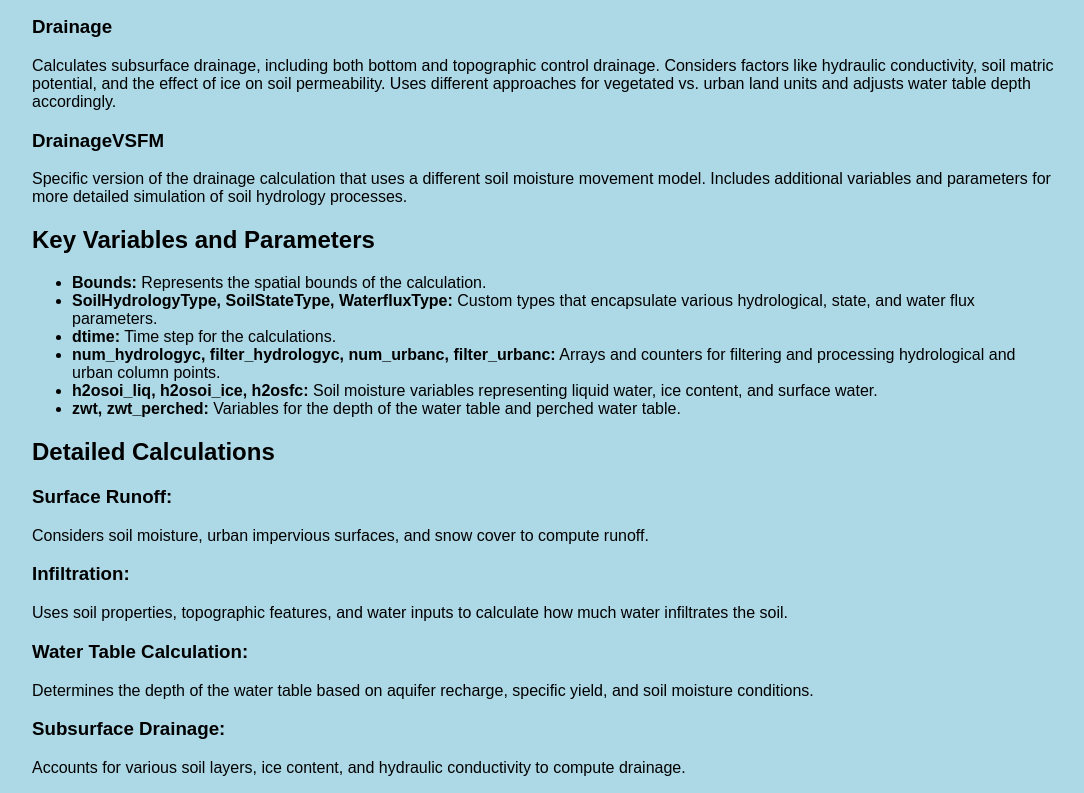
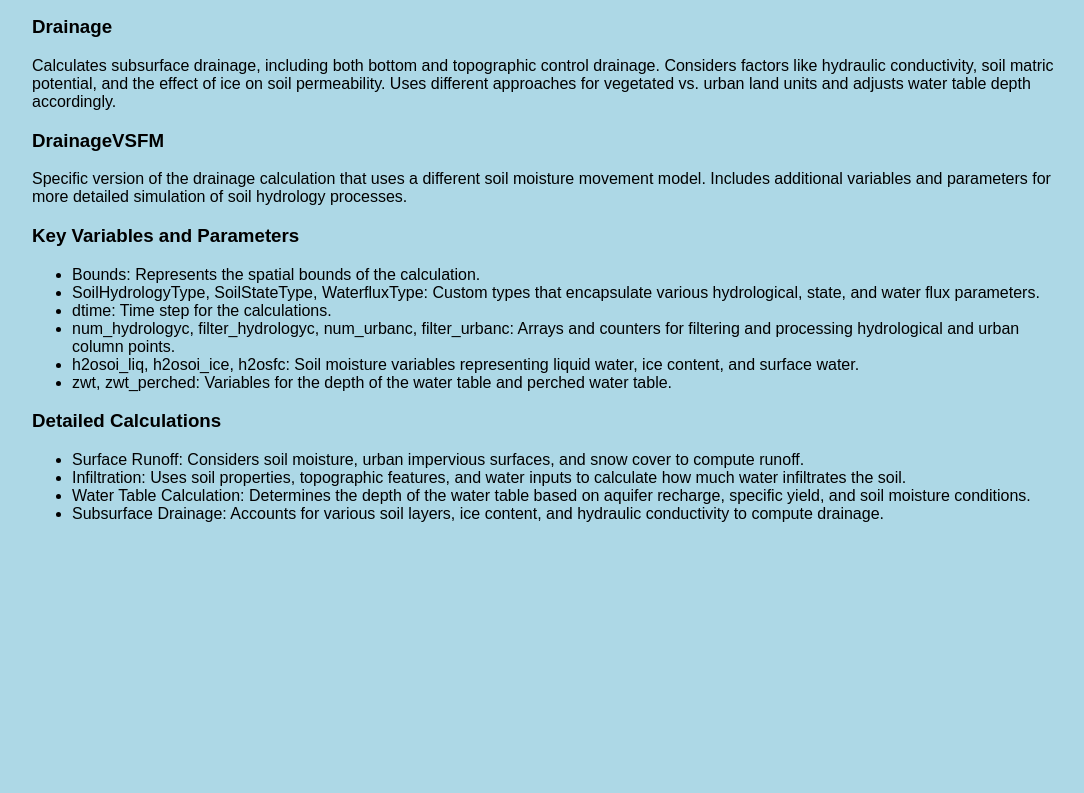
Before and after one commit to gutabeshu/gutawaqbeshu.github.io, a plain HTML site: page blog/posts/post1.html in a window 1280 px wide. Shown: the part 594-1387 px from the top of the page, without its empty margins (96-1180 px from the left). After the commit the page ends 1133 px from the top, so only its background shows below. Drawn offline with Linux system fonts and the light colour scheme; files that its build step writes are made by us from their sources.

Commit message:
Update post1.html

```diff
--- a/blog/posts/post1.html
+++ b/blog/posts/post1.html
@@ -42,32 +42,36 @@
                 <h2>Module Components</h2>
                 <h3>SurfaceRunoff</h3>
                 <p>Calculates surface runoff based on soil properties, moisture levels, and urban vs. rural settings. Takes into account frozen soil layers and the impact of snow and ice on runoff.</p>
+
                 <h3>Infiltration</h3>
                 <p>Computes infiltration into the surface soil layer minus the evaporation. Handles partitioning of moisture fluxes between soil and surface water (h2osfc). Considers modified infiltration schemes and water inputs from various sources, including irrigation.</p>
+
                 <h3>WaterTable</h3>
                 <p>Calculates the water table, accounting for aquifer recharge without drainage. Determines the layer containing the water table and computes the specific yield for the aquifer. Handles perched water tables and frost tables, updating soil moisture and ice content based on condensation and sublimation processes.</p>
+
                 <h3>Drainage</h3>
                 <p>Calculates subsurface drainage, including both bottom and topographic control drainage. Considers factors like hydraulic conductivity, soil matric potential, and the effect of ice on soil permeability. Uses different approaches for vegetated vs. urban land units and adjusts water table depth accordingly.</p>
+
                 <h3>DrainageVSFM</h3>
                 <p>Specific version of the drainage calculation that uses a different soil moisture movement model. Includes additional variables and parameters for more detailed simulation of soil hydrology processes.</p>
-                <h2>Key Variables and Parameters</h2>
+
+                <h3>Key Variables and Parameters</h3>
                 <ul>
-                    <li><strong>Bounds:</strong> Represents the spatial bounds of the calculation.</li>
-                    <li><strong>SoilHydrologyType, SoilStateType, WaterfluxType:</strong> Custom types that encapsulate various hydrological, state, and water flux parameters.</li>
-                    <li><strong>dtime:</strong> Time step for the calculations.</li>
-                    <li><strong>num_hydrologyc, filter_hydrologyc, num_urbanc, filter_urbanc:</strong> Arrays and counters for filtering and processing hydrological and urban column points.</li>
-                    <li><strong>h2osoi_liq, h2osoi_ice, h2osfc:</strong> Soil moisture variables representing liquid water, ice content, and surface water.</li>
-                    <li><strong>zwt, zwt_perched:</strong> Variables for the depth of the water table and perched water table.</li>
+                    <li>Bounds: Represents the spatial bounds of the calculation.</li>
+                    <li>SoilHydrologyType, SoilStateType, WaterfluxType: Custom types that encapsulate various hydrological, state, and water flux parameters.</li>
+                    <li>dtime: Time step for the calculations.</li>
+                    <li>num_hydrologyc, filter_hydrologyc, num_urbanc, filter_urbanc: Arrays and counters for filtering and processing hydrological and urban column points.</li>
+                    <li>h2osoi_liq, h2osoi_ice, h2osfc: Soil moisture variables representing liquid water, ice content, and surface water.</li>
+                    <li>zwt, zwt_perched: Variables for the depth of the water table and perched water table.</li>
                 </ul>
-                <h2>Detailed Calculations</h2>
-                <h3>Surface Runoff:</h3>
-                <p>Considers soil moisture, urban impervious surfaces, and snow cover to compute runoff.</p>
-                <h3>Infiltration:</h3>
-                <p>Uses soil properties, topographic features, and water inputs to calculate how much water infiltrates the soil.</p>
-                <h3>Water Table Calculation:</h3>
-                <p>Determines the depth of the water table based on aquifer recharge, specific yield, and soil moisture conditions.</p>
-                <h3>Subsurface Drainage:</h3>
-                <p>Accounts for various soil layers, ice content, and hydraulic conductivity to compute drainage.</p>
+
+                <h3>Detailed Calculations</h3>
+                <ul>
+                    <li>Surface Runoff: Considers soil moisture, urban impervious surfaces, and snow cover to compute runoff.</li>
+                    <li>Infiltration: Uses soil properties, topographic features, and water inputs to calculate how much water infiltrates the soil.</li>
+                    <li>Water Table Calculation: Determines the depth of the water table based on aquifer recharge, specific yield, and soil moisture conditions.</li>
+                    <li>Subsurface Drainage: Accounts for various soil layers, ice content, and hydraulic conductivity to compute drainage.</li>
+                </ul>
             </section>
         </div>
     </main>
```
